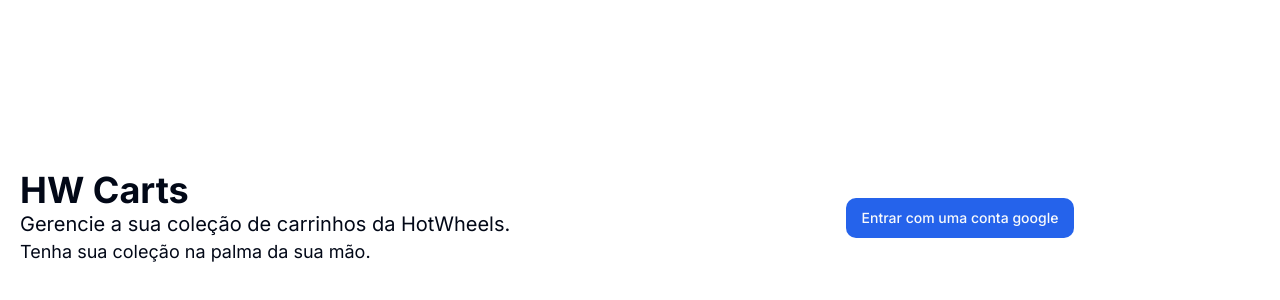
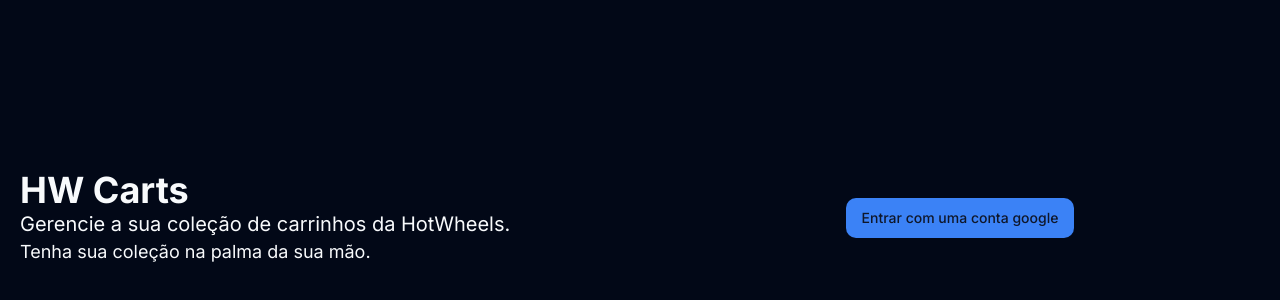
Before and after one commit to andreyaraujo-dev/hw-carts, a Next.js app: page / in a window 1280 px wide. Shown: the part 182-482 px from the top of the page. Built offline with nearby package versions, Linux system fonts and the light colour scheme.

Commit message:
feat: adiciona dark theme

```diff
--- a/package.json
+++ b/package.json
@@ -18,6 +18,7 @@
     "lucide-react": "^0.314.0",
     "next": "14.1.0",
     "next-auth": "^4.24.5",
+    "next-themes": "^0.2.1",
     "react": "^18",
     "react-dom": "^18",
     "tailwind-merge": "^2.2.1",
--- a/src/app/layout.tsx
+++ b/src/app/layout.tsx
@@ -2,6 +2,7 @@
 import { Inter } from 'next/font/google'
 import './globals.css'
 import { SessionProvider } from '@/lib/nextAuth/SessionProvider'
+import { ThemeProvider } from '@/components/theme-provider'
 
 const inter = Inter({ subsets: ['latin'] })
 
@@ -17,7 +18,16 @@
   return (
     <html lang="pt-BR">
       <body className={inter.className}>
-        <SessionProvider>{children}</SessionProvider>
+        <SessionProvider>
+          <ThemeProvider
+            attribute="class"
+            defaultTheme="dark"
+            enableSystem
+            disableTransitionOnChange
+          >
+            {children}
+          </ThemeProvider>
+        </SessionProvider>
       </body>
     </html>
   )
--- /dev/null
+++ b/src/components/theme-provider.tsx
@@ -0,0 +1,9 @@
+'use client'
+
+import * as React from 'react'
+import { ThemeProvider as NextThemesProvider } from 'next-themes'
+import { type ThemeProviderProps } from 'next-themes/dist/types'
+
+export function ThemeProvider({ children, ...props }: ThemeProviderProps) {
+  return <NextThemesProvider {...props}>{children}</NextThemesProvider>
+}
```
Also changed, not shown: 1 other file (tests, documents, lock files or other folders).
